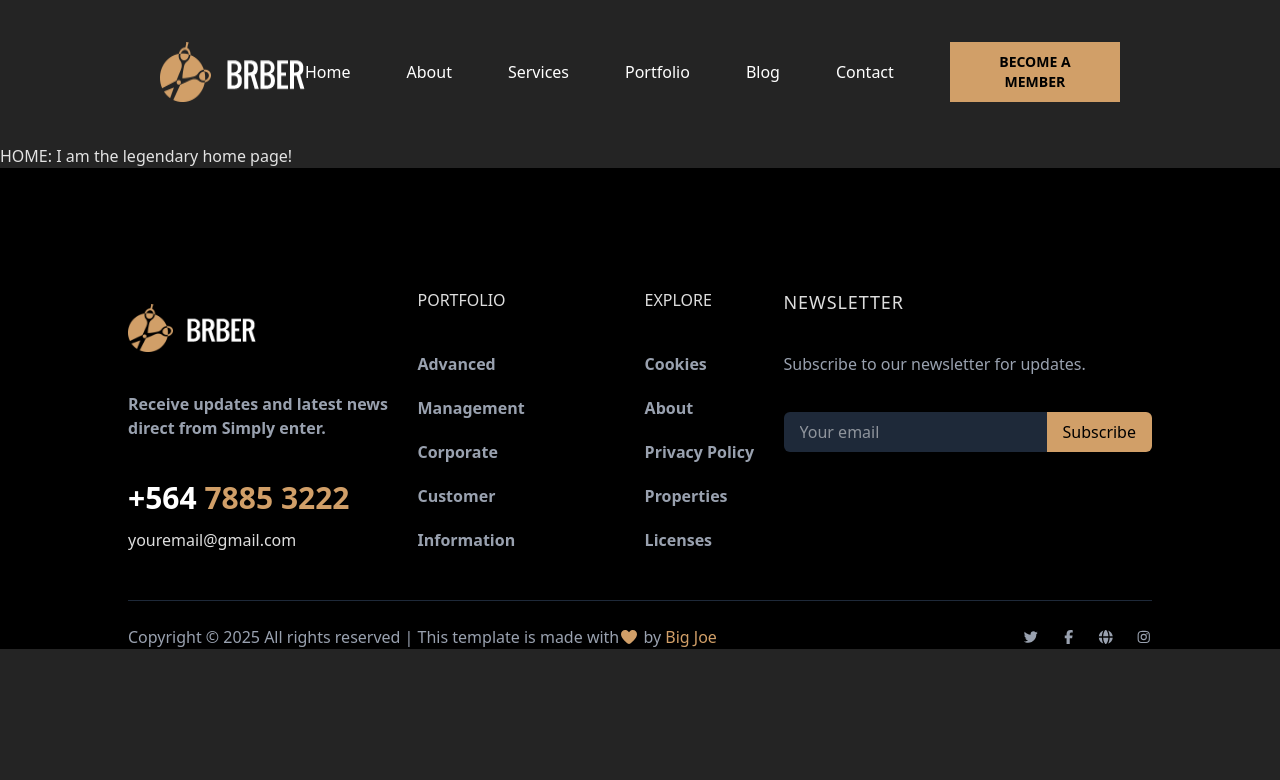
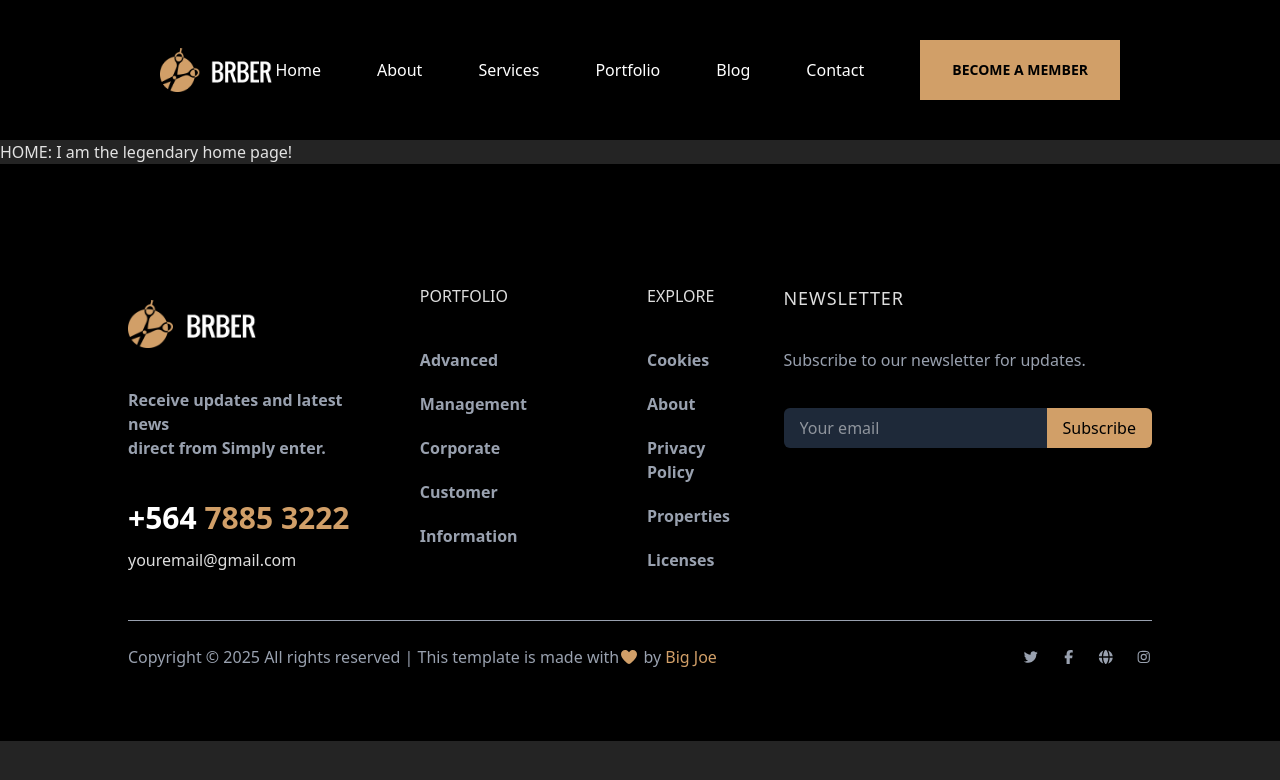
Before and after one commit to Majorbangz88/barber_styles, a React (Vite) app: page / in a window 1280 px wide. Shown: the top 780 px of the page. Built offline with nearby package versions, Linux system fonts and the light colour scheme; a web font is replaced by a local one.

Commit message:
update: done with navbar and footer for now

```diff
--- a/package.json
+++ b/package.json
@@ -18,6 +18,7 @@
     "react": "^19.1.0",
     "react-bootstrap": "^2.10.10",
     "react-dom": "^19.1.0",
+    "react-icons": "^5.5.0",
     "tailwindcss": "^4.1.11"
   },
   "devDependencies": {
--- a/src/components/Footer.jsx
+++ b/src/components/Footer.jsx
@@ -8,10 +8,10 @@ import { faTwitter, faFacebookF, faInstagram } from '@fortawesome/free-brands-sv
 
 const Footer = () => {
   return (
-    <div className="bg-black">
-      <div className="max-w-[1400px] mx-auto px-6 md:px-10 lg:pt-30 xl:px-32">
+    <footer className="bg-black">
+      <div className="max-w-[1400px] mx-auto px-4 py-18 md:px-10 lg:pt-30 xl:px-32">
 
-        <div className='flex justify-between'>
+        <div className='grid gap-12 md:grid-cols-2 lg:flex lg:justify-between'>
           <div className='flex flex-col gap-10 justify-end'>
             <img src={Logo} alt='Logo' className='w-32 h-12' />
             <p className='font-oswald text-gray-400 font-semibold'>Receive updates and latest news <br/> direct from Simply enter.</p>
@@ -20,13 +20,16 @@ const Footer = () => {
               <p>youremail@gmail.com</p>
             </div>
           </div>
-          <div className='flex gap-30'>
+          <div className='grid gap-15 md:flex md:gap-24 lg:flex lg:gap-30'>
             {FooterData.map((section) => (
               <div key={section.category} className='flex flex-col gap-10'>
                 <h3 className="font-oswald uppercase">{section.category}</h3>
                 <ul className='flex flex-col gap-5'>
                   {section.items.map((item) => (
-                      <li className='font-oswald text-gray-400 font-semibold' key={item}>{item}</li>
+                      <li className='font-oswald text-gray-400 font-semibold cursor-pointer lg:hover:text-white lg:transform
+                        lg:hover:translate-x-2 lg:transition-all lg:duration-200 lg:ease-in-out' key={item}>
+                        {item}
+                      </li>
                   ))}
                 </ul>
               </div>
@@ -46,14 +49,14 @@ const Footer = () => {
                 placeholder="Your email"
                 className="px-4 py-2 bg-gray-800 text-white rounded-l-md focus:outline-none focus:ring-2 focus:ring-amber-500"
               />
-              <button className="bg-[#d19f68] text-black px-4 py-2 rounded-r-md hover:bg-amber-600 transition-colors">
+              <button className="bg-[#d19f68] text-black px-4 py-2 rounded-r-md hover:bg-[#d19f68] transition-colors">
                 Subscribe
               </button>
             </div>
           </div>
         </div>
 
-        <div className="flex border-t border-gray-800 mt-12 pt-6 text-gray-400 items-center justify-between">
+        <div className="flex flex-col gap-10 lg:flex lg:flex-row border-t border-gray-400 mt-12 pt-6 text-gray-400 lg:items-center lg:justify-between">
           <p className=''>
             Copyright © {new Date().getFullYear()} All rights reserved | This template is made with
             <FontAwesomeIcon icon={faHeart} className='text-[#d19f68]'/> by <span className='text-[#d19f68] cursor-pointer'>Big Joe</span>
@@ -67,7 +70,7 @@ const Footer = () => {
         </div>
 
       </div>
-    </div>
+    </footer>
   )
 }
 
--- a/src/components/NavBar.jsx
+++ b/src/components/NavBar.jsx
@@ -1,30 +1,75 @@
-import React from 'react';
-import logo from '../assets/logo.png'
+import React, { useState } from 'react';
+import logo from '../assets/logo.png';
 import FilledButton from './button';
+import { FaBars, FaTimes } from 'react-icons/fa';
+import { Link } from 'react-router-dom';
 
 const NavBar = () => {
-  return (
-    <div className='flex justify-between px-40 py-10.5'>
-      <img src={logo} alt='Logo' />
-      <div className='flex justify-between gap-14 items-center'>
-          <p className='text-white'>Home</p>
-          <p className='text-white'>About</p>
-          <p className='text-white'>Services</p>
-          <p className='text-white'>Portfolio</p>
-          <p className='text-white'>Blog</p>
-          <p className='text-white'>Contact</p>
+  const [menuOpen, setMenuOpen] = useState(false);
+  const toggleMenu = () => setMenuOpen(!menuOpen);
+
+  const textColor = menuOpen ? 'text-black' : 'text-white';
+
+  const navLinks = (
+    <>
+      <Link to='/' onClick={() => setMenuOpen(false)}>
+        <p className={`${textColor} cursor-pointer`}>Home</p>
+      </Link>
+      <Link to='/about' onClick={() => setMenuOpen(false)}>
+        <p className={`${textColor} cursor-pointer`}>About</p>
+      </Link>
+      <Link to='/services' onClick={() => setMenuOpen(false)}>
+        <p className={`${textColor} cursor-pointer`}>Services</p>
+      </Link>
+      <Link to='/portfolio' onClick={() => setMenuOpen(false)}>
+        <p className={`${textColor} cursor-pointer`}>Portfolio</p>
+      </Link>
+      <Link to='/blog' onClick={() => setMenuOpen(false)}>
+        <p className={`${textColor} cursor-pointer`}>Blog</p>
+      </Link>
+      <Link to='/contact' onClick={() => setMenuOpen(false)}>
+        <p className={`${textColor} cursor-pointer`}>Contact</p>
+      </Link>
+
       <FilledButton
         btnText="BECOME A MEMBER"
         textColor="text-black"
         background="bg-[#d19f68]"
-            height='h-15'
+        height="h-15"
         width="w-auto"
         padding="px-8 py-2"
-            additionalClass='font-oswald text-sm font-semibold'
+        additionalClass="font-oswald text-sm font-semibold"
       />
+    </>
+  );
+
+  return (
+    <div className="bg-black px-6 py-5 lg:px-40 lg:py-10 flex items-center justify-between relative">
+      <Link to='/'>
+        <img src={logo} alt='Logo' className='w-28 cursor-pointer' />
+      </Link>
+
+      {/* Desktop Nav */}
+      <div className="hidden lg:flex gap-14 items-center">
+        {navLinks}
       </div>
+
+      {/* Hamburger Icon */}
+      <div
+        className="lg:hidden text-[#d19f68] text-2xl cursor-pointer z-50"
+        onClick={toggleMenu}
+      >
+        {menuOpen ? <FaTimes /> : <FaBars />}
       </div>
-  )
-}
 
-export default NavBar
+      {/* Mobile Menu */}
+      {menuOpen && (
+        <div className="absolute top-[100%] left-0 w-full bg-white flex flex-col gap-5 px-8 py-6 z-40">
+          {navLinks}
+        </div>
+      )}
+    </div>
+  );
+};
+
+export default NavBar;
--- a/src/layout/Layout.jsx
+++ b/src/layout/Layout.jsx
@@ -5,7 +5,7 @@ import { Outlet } from 'react-router-dom'
 
 const Layout = () => {
   return (
-    <div>
+    <div className=''>
       <NavBar />
       <Outlet />
       <Footer />
```
Also changed, not shown: 1 other file (tests, documents, lock files or other folders). Lines whose indentation alone changed are shown as unchanged.
